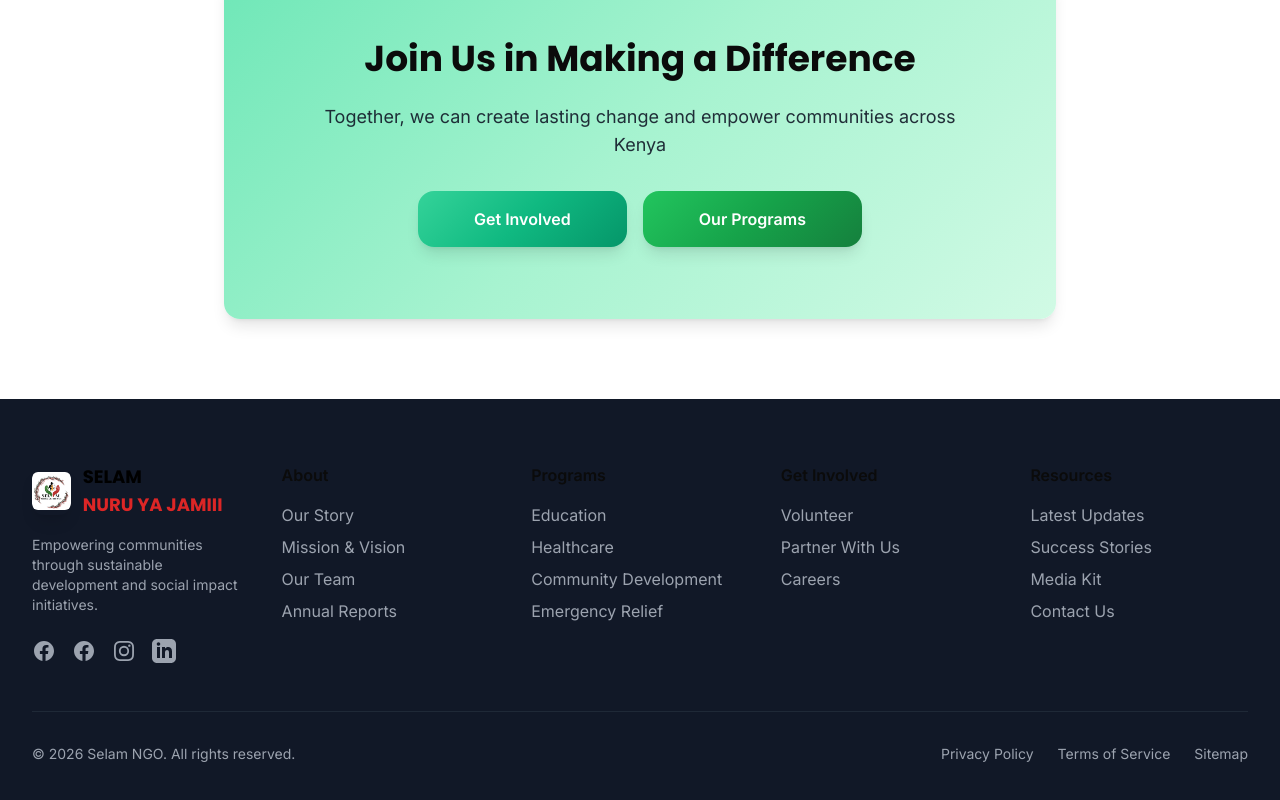
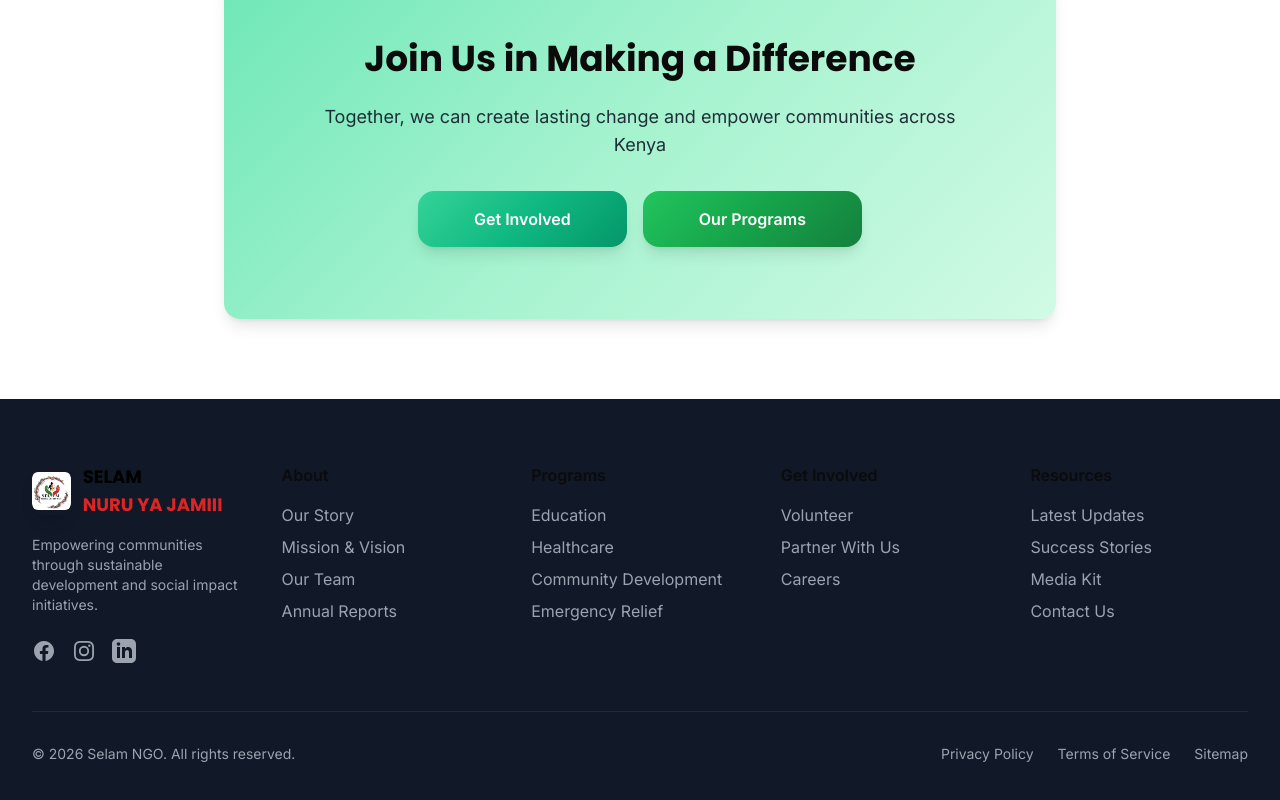
Before and after one commit to Vinn254/selam-NGO, a Next.js app: page /about in a window 1280 px wide. Shown: the part 2877-3677 px from the top of the page. Built offline with nearby package versions, Linux system fonts and the light colour scheme.

Commit message:
Keep only one Facebook link in footer social links

```diff
--- a/components/Footer.js
+++ b/components/Footer.js
@@ -30,15 +30,6 @@
 const socialLinks = [
   {
     name: 'Facebook',
-    href: 'https://facebook.com/SelamNGO',
-    icon: (
-      <svg className="w-6 h-6" fill="currentColor" viewBox="0 0 24 24" aria-hidden="true">
-        <path fillRule="evenodd" d="M22 12c0-5.523-4.477-10-10-10S2 6.477 2 12c0 4.991 3.657 9.128 8.438 9.878v-6.987h-2.54V12h2.54V9.797c0-2.506 1.492-3.89 3.777-3.89 1.094 0 2.238.195 2.238.195v2.46h-1.26c-1.243 0-1.63.771-1.63 1.562V12h2.773l-.443 2.89h-2.33v6.988C18.343 21.128 22 16.991 22 12z" clipRule="evenodd" />
-      </svg>
-    ),
-  },
-  {
-    name: 'Facebook Share',
     href: 'https://www.facebook.com/share/1CK7jHrAQX/?mibextid=wwXIfr',
     icon: (
       <svg className="w-6 h-6" fill="currentColor" viewBox="0 0 24 24" aria-hidden="true">
```
